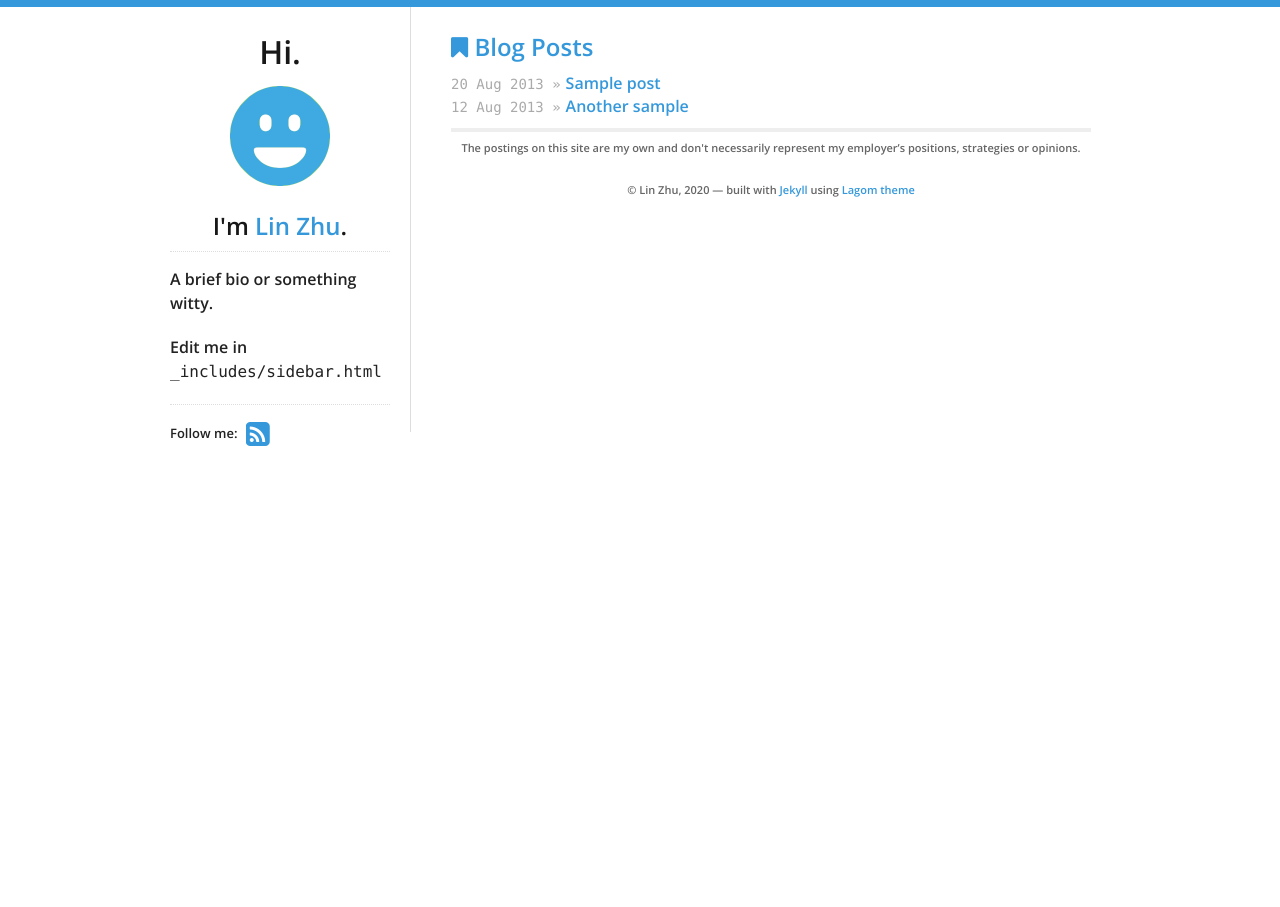
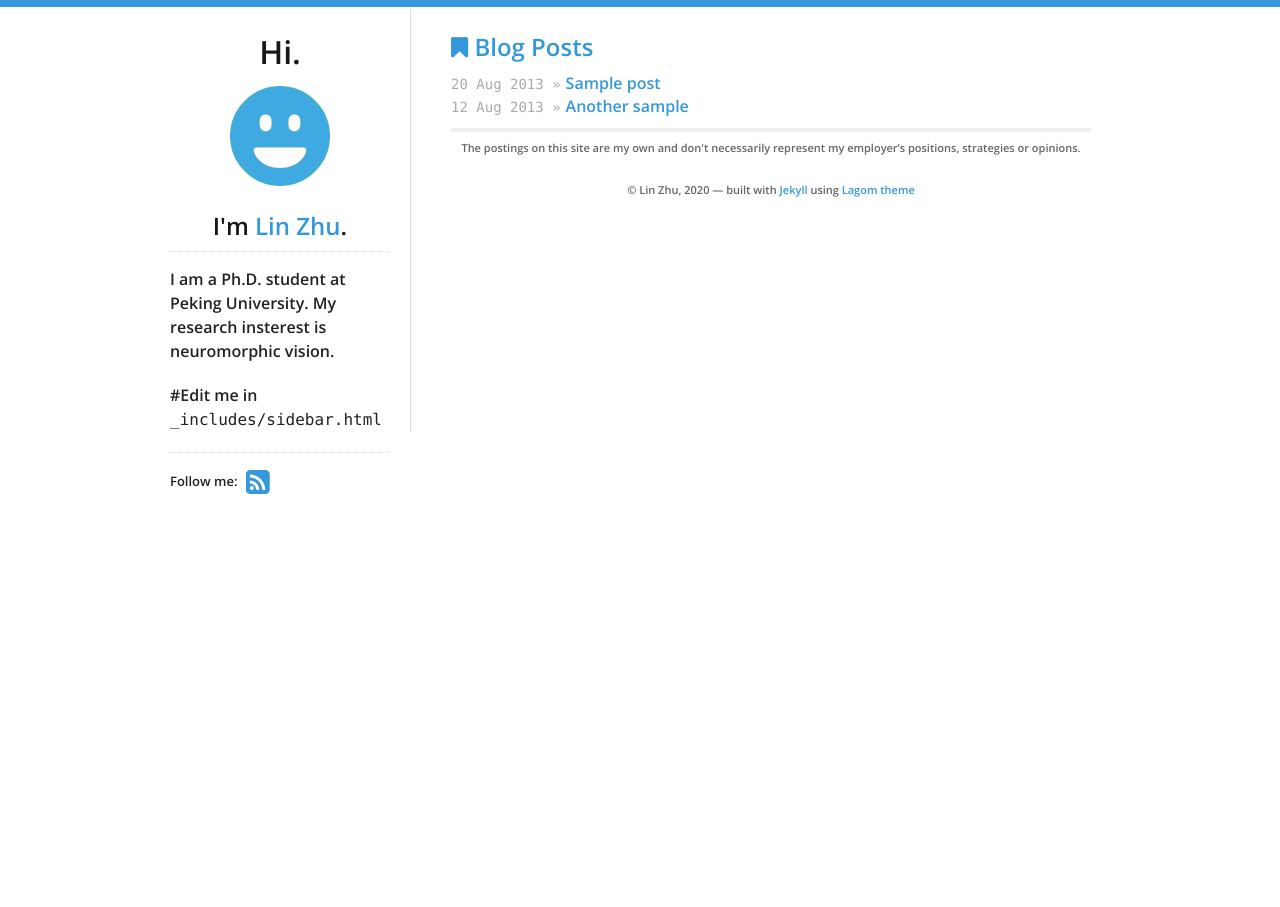
Before and after one commit to Crazyspike/crazyspike.github.io, a Jekyll site: the page built from index.html, in a window 1280 px wide. Built offline with Jekyll 4.4.1, drawn with Linux system fonts in a browser that asks for light colours.

Commit message:
Update sidebar.html

```diff
--- a/_includes/sidebar.html
+++ b/_includes/sidebar.html
@@ -9,9 +9,9 @@
   </a>
   <h2>I'm <a href="/">{{ site.data.theme.name }}</a>.</h2>
   <div id="bio">
-    <p>A brief bio or something witty.</p>
+    <p>I am a Ph.D. student at Peking University. My research insterest is neuromorphic vision. </p>
     <p>
-      Edit me in <code>_includes/sidebar.html</code>
+      #Edit me in <code>_includes/sidebar.html</code>
     </p>
   </div>
   <div id="social">
```
